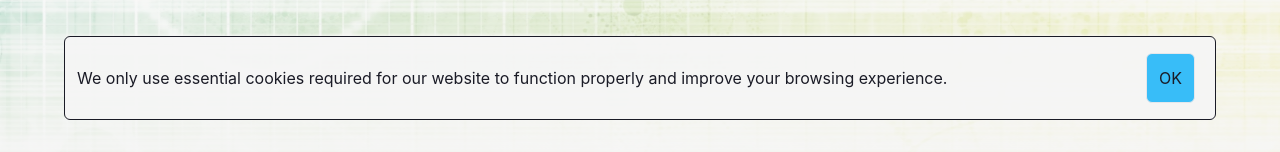
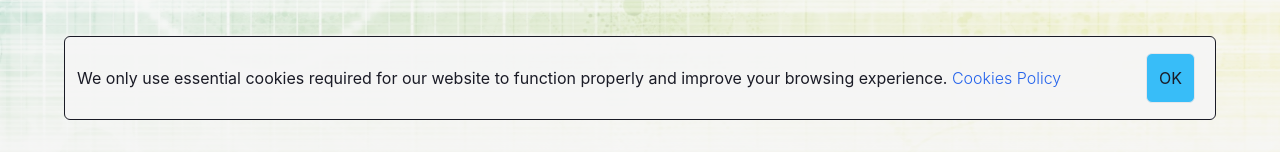
Before and after one commit to Medwork-CRO/webpage, a Next.js app: page / in a window 1280 px wide. Shown: the part 648-800 px from the top of the page. Built offline with nearby package versions, Linux system fonts and the light colour scheme.

Commit message:
Add cookies pdf to prompt

```diff
--- a/src/components/Cookies.tsx
+++ b/src/components/Cookies.tsx
@@ -1,8 +1,10 @@
+import Link from "next/link";
 import React, { useState, useEffect } from "react";
 
 const LocalStorageProperty = "cookie-accepted";
 
 export default function Cookies() {
+    const cookiesPdf = "/pdfs/cookie-notice.pdf";
     const [showPrompt, setShowPrompt] = useState(true);
 
     useEffect(() => {
@@ -32,6 +34,14 @@ export default function Cookies() {
                 ">
                 <span>
                     We only use essential cookies required for our website to function properly and improve your browsing experience.
+                    {" "}<Link
+                        className="font-light narrow-letters whitespace-nowrap hover:underline focus-visible:underline text-blue-600 dark:text-blue-400"
+                        href={cookiesPdf}
+                        target="_blank"
+                        rel="noopener noreferrer"
+                    >
+                        Cookies Policy
+                    </Link>
                 </span>
                 <button
                     onClick={handleAccept}
```
Also changed, not shown: 1 other file (tests, documents, lock files or other folders).
